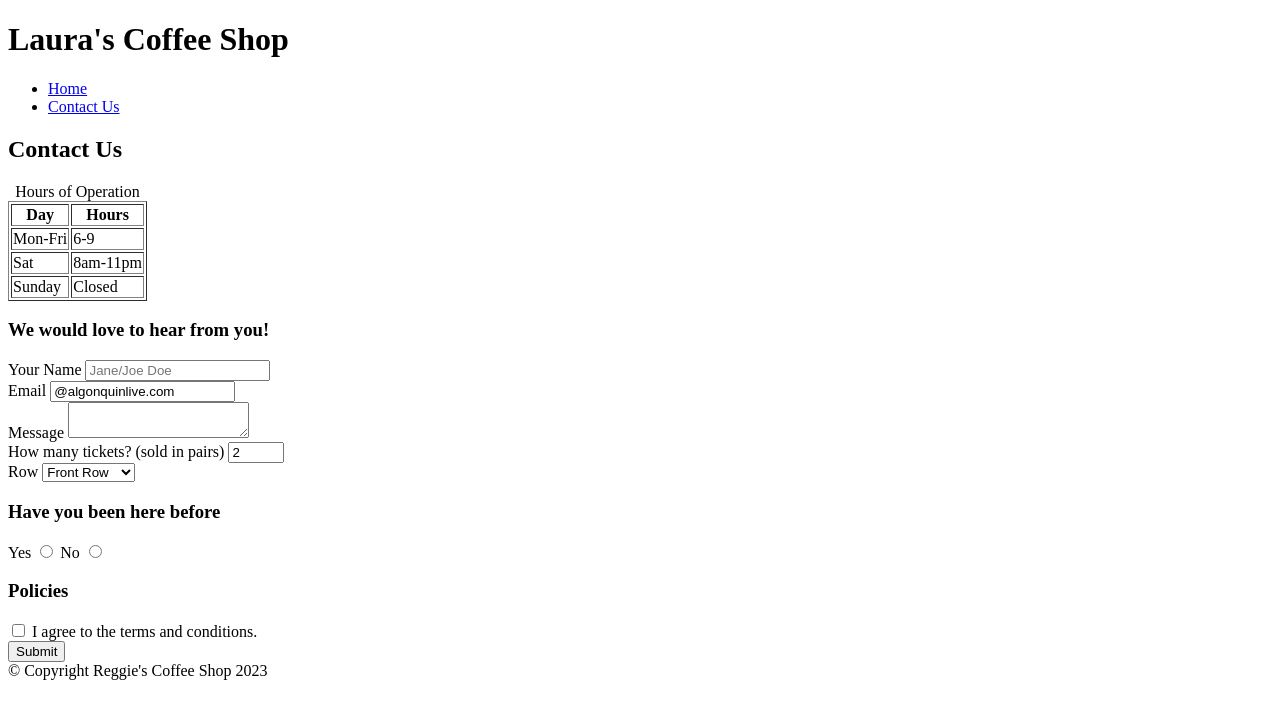
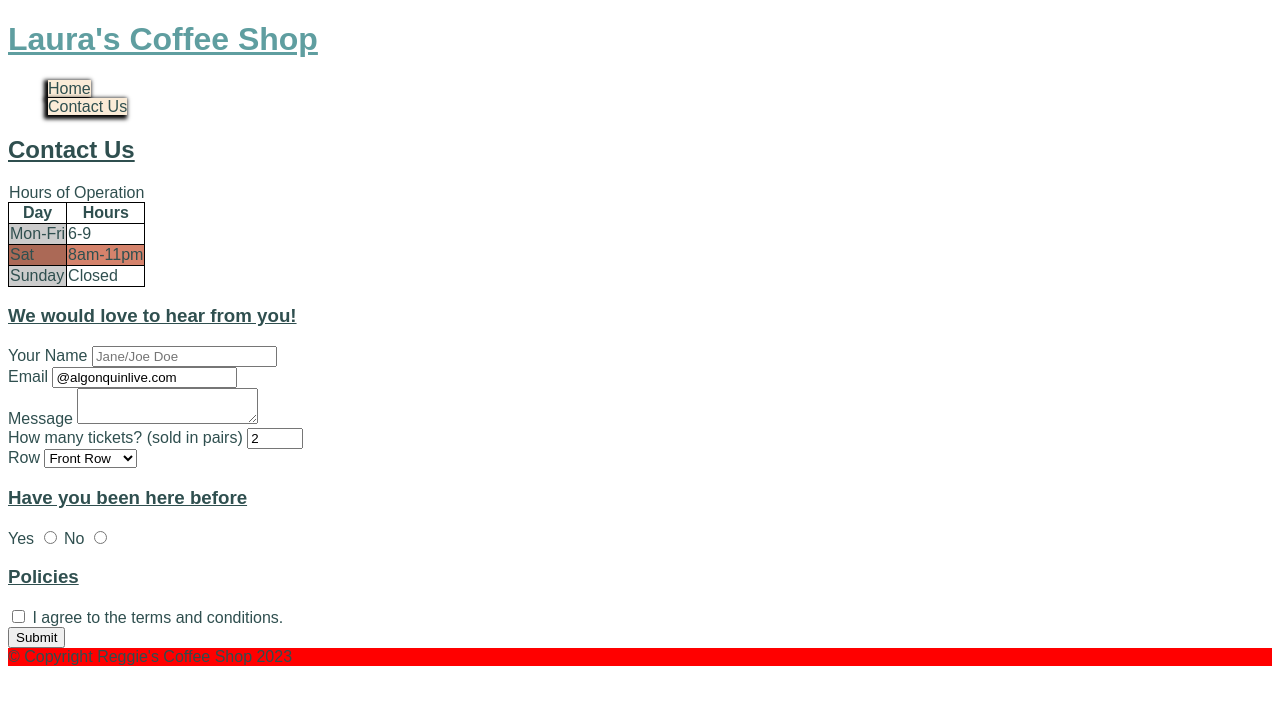
Before and after one commit to clow0027/clow0027.github.io, a plain HTML site: page week5/contact.html in a window 1280 px wide. Drawn offline with Linux system fonts and the light colour scheme.

Commit message:
adds link to css

```diff
--- a/week5/contact.html
+++ b/week5/contact.html
@@ -4,6 +4,7 @@
 <head>
     <meta charset="UTF-8">
     <title>Laura's Coffee Shop - Contact Us</title>
+    <link rel="stylesheet" href="css/main.css">
 </head>
 
 <body>
@@ -15,13 +16,13 @@
         <nav>
             <ul>
                 <li> <a href="index.html">Home</a> </li>
-                <li> <a href="contact.html">Contact Us</a></li>
+                <li> <a href="contact.html" class="current">Contact Us</a></li>
             </ul>
         </nav>
     </header>
     <main>
         <h2> Contact Us</h2>
-        <table border="">
+        <table>
             <caption> Hours of Operation </caption>
             <thead>
                 <th> Day </th>
```
